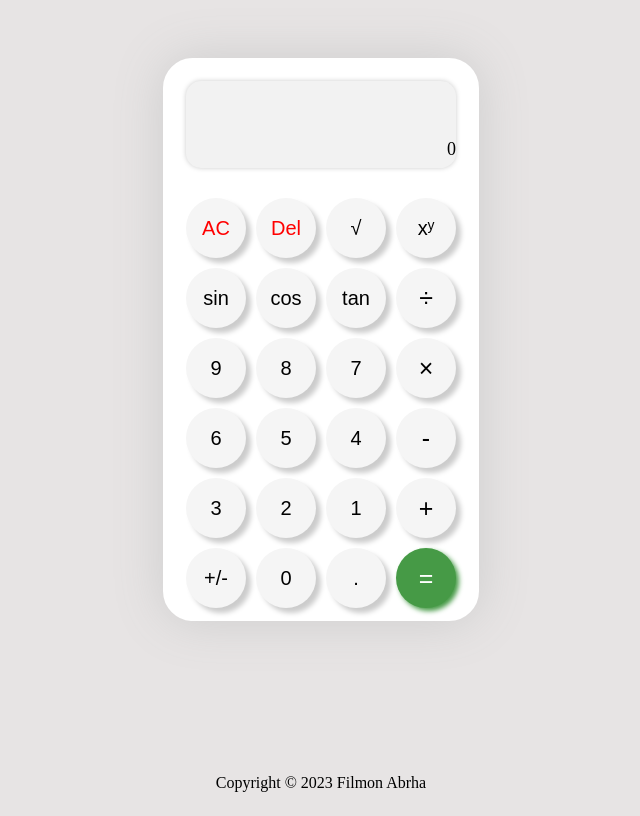
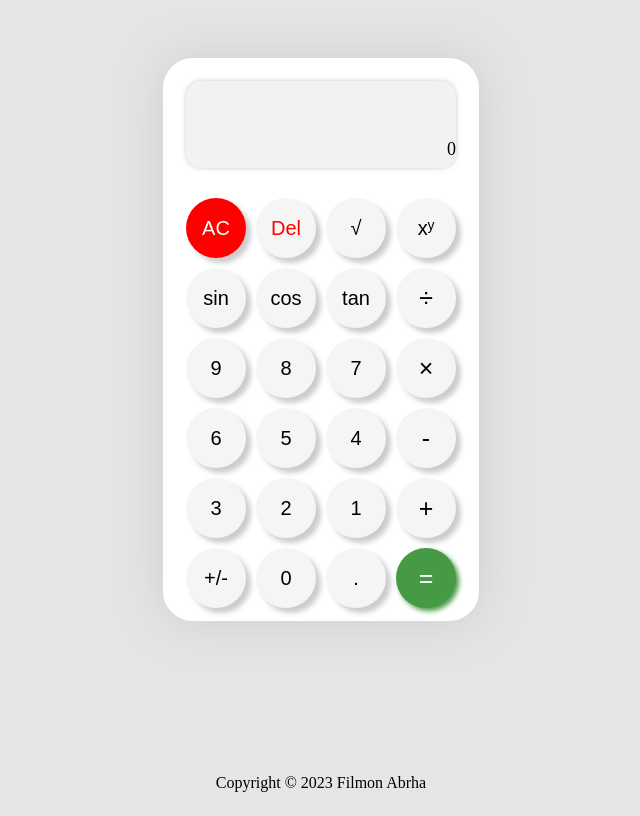
Before and after one commit to Wedi-Nachew/Calculator, a plain HTML site: page index.html in a window 1280 px wide. In both pictures the pointer is over the button "AC". Shown: the whole page, without its empty margins (319-959 px from the left). Drawn offline with Linux system fonts and the light colour scheme.

Commit message:
Add hover effect to Del and AC buttons

```diff
--- a/styles.css
+++ b/styles.css
@@ -81,6 +81,12 @@ button {
 #backspace {
     color: red;
 }
+
+#clear:hover,
+#backspace:hover {
+    color: white;
+    background-color: red;
+}
 #equals-to {
     background-color: rgb(70, 154, 70);
     color: #ffffff;
```
